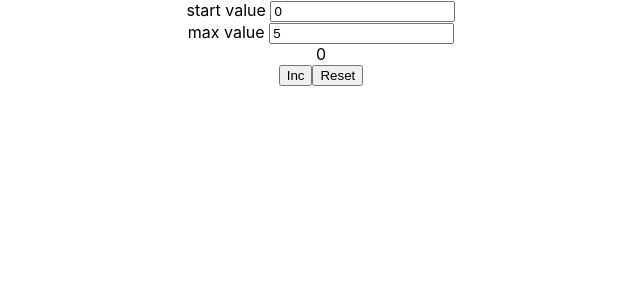
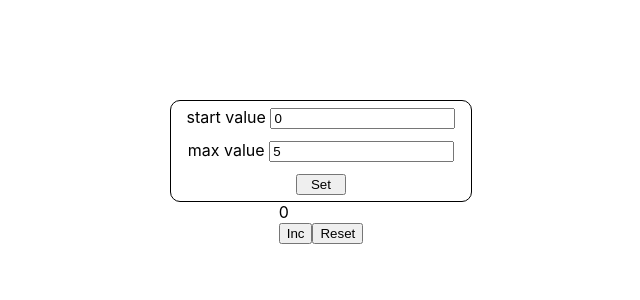
Before and after one commit to Dergacz/counter, a React (Create React App) app: page / in a window 1280 px wide. Shown: the top 300 px of the page, without its empty margins (319-959 px from the left). Built offline with nearby package versions, Linux system fonts and the light colour scheme.

Commit message:
add styles

```diff
--- a/src/App.css
+++ b/src/App.css
@@ -1,38 +1,6 @@
 .App {
-  text-align: center;
-}
-
-.App-logo {
-  height: 40vmin;
-  pointer-events: none;
-}
-
-@media (prefers-reduced-motion: no-preference) {
-  .App-logo {
-    animation: App-logo-spin infinite 20s linear;
-  }
-}
-
-.App-header {
-  background-color: #282c34;
-  min-height: 100vh;
+  margin: 100px;
   display: flex;
   flex-direction: column;
   align-items: center;
-  justify-content: center;
-  font-size: calc(10px + 2vmin);
-  color: white;
 }
-
-.App-link {
-  color: #61dafb;
-}
-
-@keyframes App-logo-spin {
-  from {
-    transform: rotate(0deg);
-  }
-  to {
-    transform: rotate(360deg);
-  }
-}
--- /dev/null
+++ b/src/components/CounterMenu/CounterMenu.module.css
@@ -0,0 +1,15 @@
+.menu {
+    width: 300px;
+    height: 100px;
+    border: solid 1px;
+    border-radius: 10px;
+    display: flex;
+    flex-direction: column;
+    justify-content: space-around;
+    align-items: center;
+}
+
+.btn {
+    width: 50px;
+    text-align: center;
+}
--- a/src/components/CounterMenu/CounterMenu.tsx
+++ b/src/components/CounterMenu/CounterMenu.tsx
@@ -1,18 +1,22 @@
 import React, {ChangeEvent} from "react";
-import {SetButton} from "./SetButton";
 import {CounterMenuType} from "./CounterMenuContainer";
+import style from "./CounterMenu.module.css";
 
 export const CounterMenu = (props: CounterMenuType) => {
 
     const minValueHandler = (e: ChangeEvent<HTMLInputElement>) => {
-      props.setMinValue(e.currentTarget.valueAsNumber, true, true)
+      props.setMinValue(e.currentTarget.valueAsNumber, true, true, false)
     }
 
     const maxValueHandler = (e: ChangeEvent<HTMLInputElement>) => {
-        props.setMaxValue(e.currentTarget.valueAsNumber, true, true)
+        props.setMaxValue(e.currentTarget.valueAsNumber, true, true, false)
+    }
+
+    const setMinValueHandler = () => {
+        props.setMinValueToCounter(props.minValue, false, false, false)
     }
     return (
-        <div>
+        <div className={style.menu}>
             <div>
                 <span>start value </span>
                 <input
@@ -29,6 +33,9 @@ export const CounterMenu = (props: CounterMenuType) => {
                     onChange={maxValueHandler}
                 />
             </div>
+            <button
+                className={style.btn}
+                onClick={setMinValueHandler}>Set</button>
         </div>
     )
 }
--- a/src/store/counterReducer.ts
+++ b/src/store/counterReducer.ts
@@ -43,7 +43,7 @@ export const counterReducer = (state: CounterInitialStateType = initialState, ac
         case "SET_MIN_VALUE_TO_COUNTER": {
             return {
                 ...state,
-                minValue: state.minValue,
+                value: state.minValue,
                 disableBtnInc: !state.disableBtnInc,
                 disableBtnRes: !state.disableBtnRes
             }
@@ -62,27 +62,30 @@ export const counterReducer = (state: CounterInitialStateType = initialState, ac
 export const incValue = () => ({type: "INC_VALUE"} as const);
 export type IncValueActionType = ReturnType<typeof incValue>
 
-export const setMaxValue = (maxValue: number, disableBtnInc: boolean, disableBtnRes: boolean) => ({
+export const setMaxValue = (maxValue: number, disableBtnInc: boolean, disableBtnRes: boolean, disableBtnSet: boolean) => ({
     type: "SET_MAX_VALUE",
     maxValue,
     disableBtnInc,
-    disableBtnRes
+    disableBtnRes,
+    disableBtnSet
 } as const);
 export type SetMaxValueActionType = ReturnType<typeof setMaxValue>
 
-export const setMinValue = (minValue: number, disableBtnInc: boolean, disableBtnRes: boolean) => ({
+export const setMinValue = (minValue: number, disableBtnInc: boolean, disableBtnRes: boolean, disableBtnSet: boolean) => ({
     type: "SET_MIN_VALUE",
     minValue,
     disableBtnInc,
-    disableBtnRes
+    disableBtnRes,
+    disableBtnSet
 } as const);
 export type SetMinValueActionType = ReturnType<typeof setMinValue>
 
-export const setMinValueToCounter = (minValue: number, disableBtnInc: boolean, disableBtnRes: boolean) => ({
+export const setMinValueToCounter = (minValue: number, disableBtnInc: boolean, disableBtnRes: boolean, disableBtnSet: boolean) => ({
     type: "SET_MIN_VALUE_TO_COUNTER",
     minValue,
     disableBtnInc,
-    disableBtnRes
+    disableBtnRes,
+    disableBtnSet
 } as const);
 export type SetMinValueToCounterActionType = ReturnType<typeof setMinValueToCounter>
 
```
Also changed, not shown: src/components/CounterMenu/CounterMenuContainer.tsx (+4 -3 lines), src/components/CounterMenu/SetButton.tsx (deleted, +0 -18 lines).
